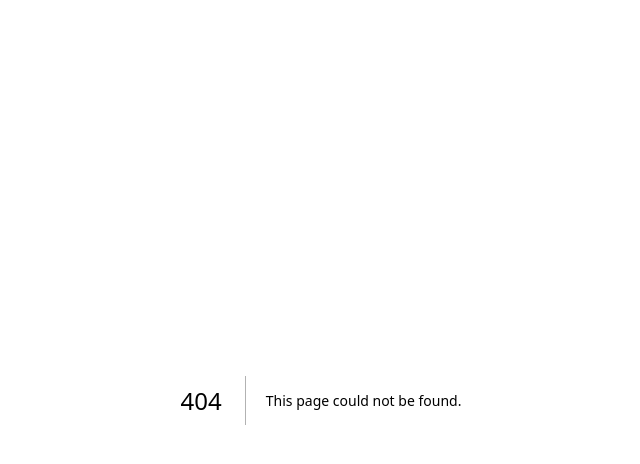
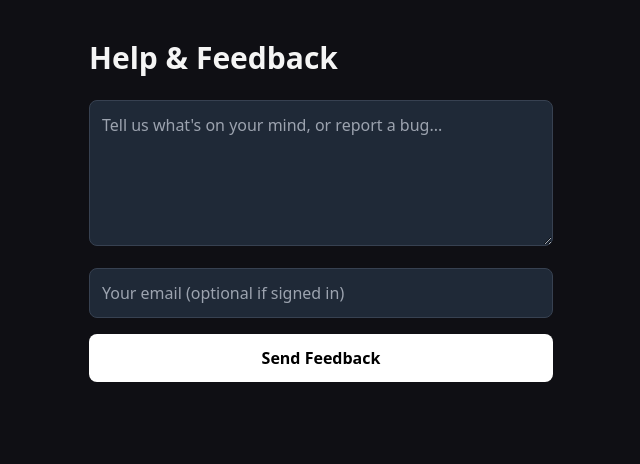
Before and after one commit to eqsedii/DeliVid, a Next.js app: page /help in a window 1280 px wide. Before the commit this address had no page. Shown: the top 464 px of the page, without its empty margins (319-959 px from the left). Built offline with nearby package versions, Linux system fonts and the light colour scheme; no server answers.

Commit message:
Implement HelpPage component for user feedback

```diff
--- /dev/null
+++ b/app/help/page.tsx
@@ -0,0 +1,73 @@
+"use client";
+
+import { useState } from "react";
+import { supabase } from "@/lib/supabase";
+
+export default function HelpPage() {
+  const [message, setMessage] = useState("");
+  const [email, setEmail] = useState("");
+  const [sent, setSent] = useState(false);
+  const [error, setError] = useState("");
+
+  const handleSubmit = async (e: React.FormEvent) => {
+    e.preventDefault();
+    setError("");
+
+    const { data: userData } = await supabase.auth.getUser();
+
+    const { error: dbError } = await supabase.from("feedback").insert({
+      user_id: userData.user?.id || null,
+      message,
+      email: email || userData.user?.email || null,
+    });
+
+    if (dbError) {
+      setError(dbError.message);
+      return;
+    }
+
+    await fetch("/api/send-feedback", {
+      method: "POST",
+      headers: { "Content-Type": "application/json" },
+      body: JSON.stringify({ message, email: email || userData.user?.email }),
+    });
+
+    setSent(true);
+    setMessage("");
+  };
+
+  return (
+    <main className="min-h-screen px-6 py-10 max-w-lg mx-auto">
+      <h1 className="text-3xl font-bold mb-6">Help & Feedback</h1>
+
+      {sent ? (
+        <p className="text-green-400">Thanks! Your feedback was sent.</p>
+      ) : (
+        <form onSubmit={handleSubmit} className="space-y-4">
+          <textarea
+            value={message}
+            onChange={(e) => setMessage(e.target.value)}
+            placeholder="Tell us what's on your mind, or report a bug..."
+            required
+            rows={5}
+            className="w-full p-3 rounded-lg bg-gray-800 border border-gray-700"
+          />
+          <input
+            type="email"
+            value={email}
+            onChange={(e) => setEmail(e.target.value)}
+            placeholder="Your email (optional if signed in)"
+            className="w-full p-3 rounded-lg bg-gray-800 border border-gray-700"
+          />
+          {error && <p className="text-red-400 text-sm">{error}</p>}
+          <button
+            type="submit"
+            className="w-full bg-white text-black p-3 rounded-lg font-semibold"
+          >
+            Send Feedback
+          </button>
+        </form>
+      )}
+    </main>
+  );
+}
```
